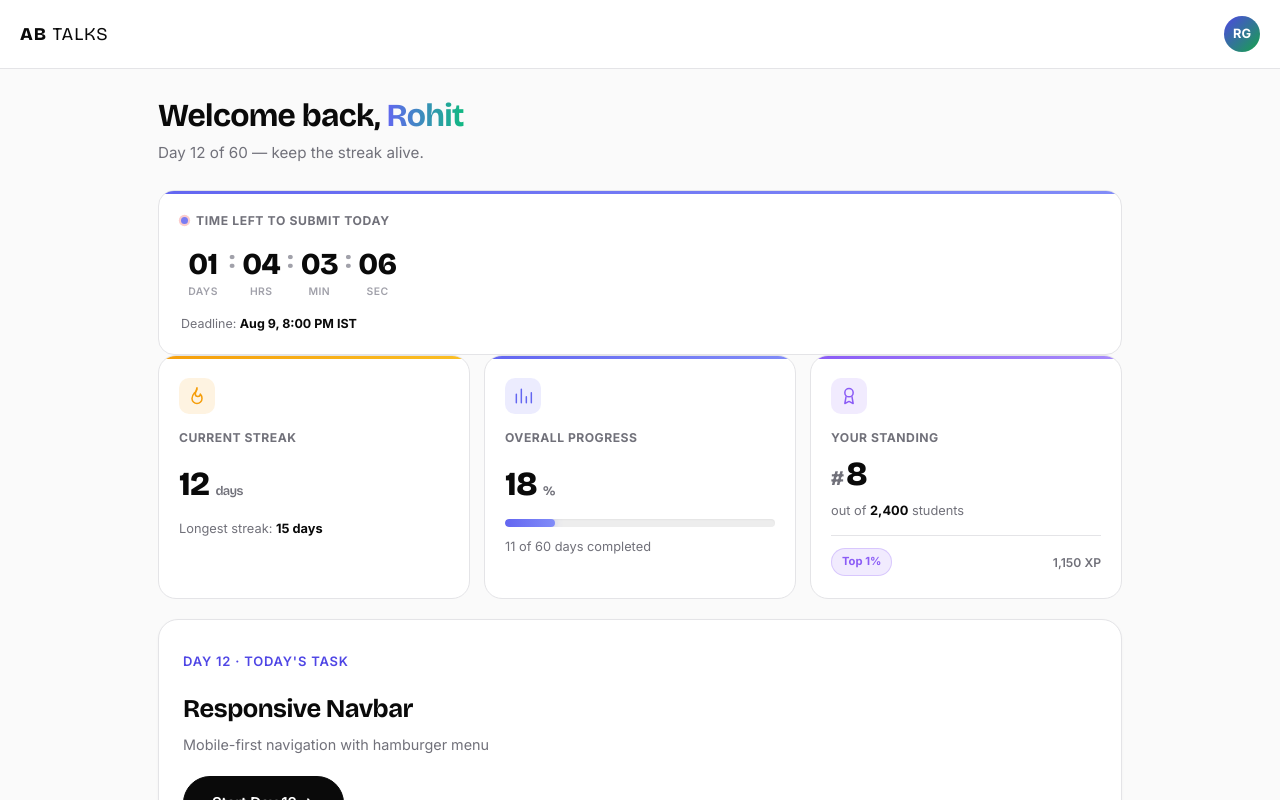
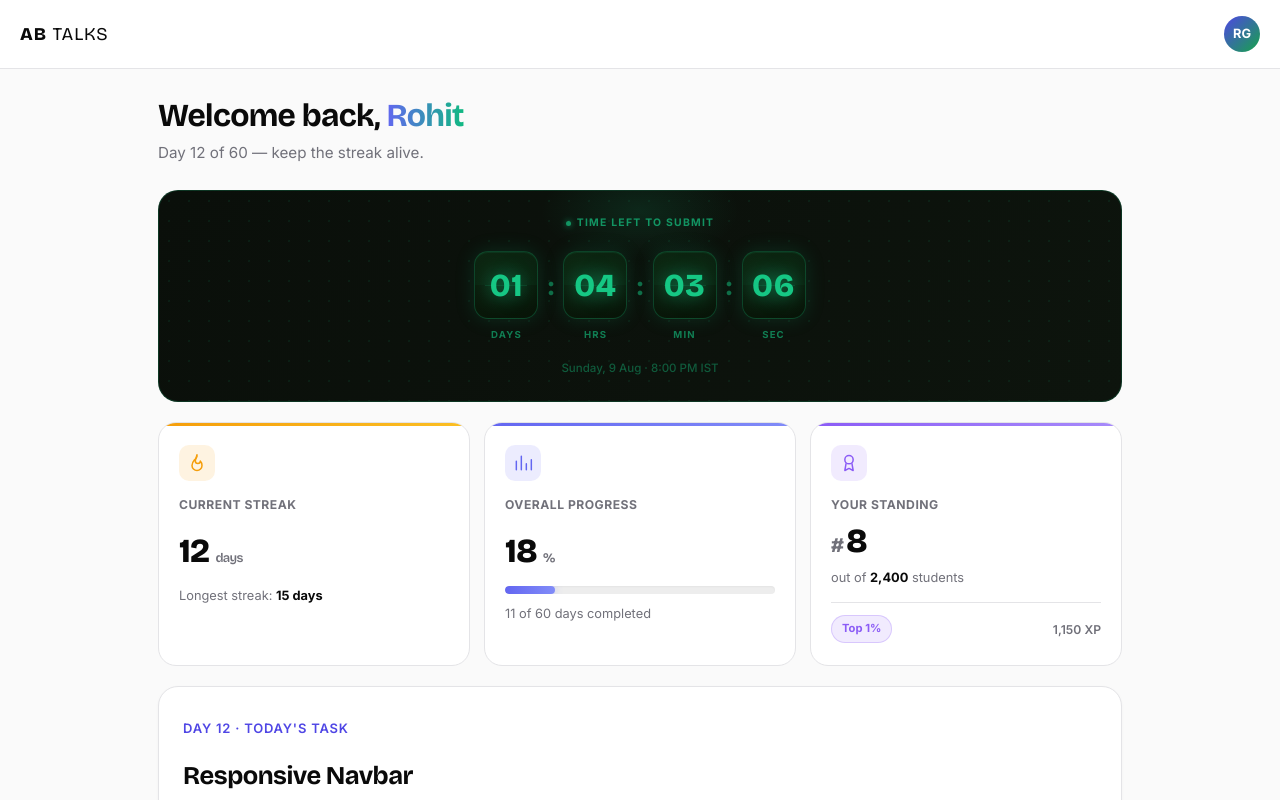
Before and after one commit to ROhitg-upta/abtalks-redesign, a React (Vite) app: page /dashboard in a window 1280 px wide. Shown: the top 800 px of the page. Built offline with nearby package versions, Linux system fonts and the light colour scheme.

Commit message:
improving countdown

```diff
--- a/src/components/CountdownTimer.jsx
+++ b/src/components/CountdownTimer.jsx
@@ -1,97 +1,189 @@
-import { useEffect, useState, Fragment } from "react";
-import { motion, AnimatePresence } from "framer-motion";
+import { useState, useEffect } from "react";
+import { motion } from "framer-motion";
 
-// Hackathon deadline — 9 Aug 2026, 8:00 PM IST (fixed offset, timezone-safe)
-const DEADLINE = new Date("2026-08-09T20:00:00+05:30").getTime();
+const DEADLINE = new Date("2026-08-09T20:00:00+05:30");
+
+function pad(n) {
+  return String(n).padStart(2, "0");
+}
 
 function getTimeLeft() {
-  const diff = DEADLINE - Date.now();
-  if (diff <= 0) return null;
+  const now = new Date();
+  const diff = DEADLINE - now;
+  if (diff <= 0) return { days: 0, hours: 0, minutes: 0, seconds: 0, expired: true };
   return {
-    diff,
     days: Math.floor(diff / (1000 * 60 * 60 * 24)),
     hours: Math.floor((diff / (1000 * 60 * 60)) % 24),
     minutes: Math.floor((diff / (1000 * 60)) % 60),
     seconds: Math.floor((diff / 1000) % 60),
+    expired: false,
   };
 }
 
-export default function CountdownTimer() {
-  const [timeLeft, setTimeLeft] = useState(getTimeLeft());
-
-  useEffect(() => {
-    const id = setInterval(() => setTimeLeft(getTimeLeft()), 1000);
-    return () => clearInterval(id);
-  }, []);
-
-  if (!timeLeft) {
+function TimeBlock({ value, label }) {
   return (
-      <div className="countdown-card countdown-expired">
-        <span className="countdown-expired-icon" aria-hidden="true">
-          <svg width="18" height="18" viewBox="0 0 24 24" fill="none" stroke="currentColor" strokeWidth="2" strokeLinecap="round" strokeLinejoin="round">
-            <circle cx="12" cy="12" r="9" />
-            <path d="M12 7v5l3 3" />
-          </svg>
-        </span>
-        <div>
-          <p className="countdown-expired-title">Challenge window closed</p>
-          <p className="countdown-expired-sub">Submissions are no longer being accepted for this round.</p>
-        </div>
+    <div style={{ display: "flex", flexDirection: "column", alignItems: "center", gap: "8px" }}>
+      <motion.div
+        key={value}
+        initial={{ y: -6, opacity: 0 }}
+        animate={{ y: 0, opacity: 1 }}
+        transition={{ duration: 0.2, ease: "easeOut" }}
+        style={{
+          width: "64px",
+          height: "68px",
+          borderRadius: "14px",
+          background: "linear-gradient(160deg, #0D1F0D 0%, #081408 100%)",
+          border: "1px solid rgba(22,199,132,0.25)",
+          display: "flex",
+          alignItems: "center",
+          justifyContent: "center",
+          fontSize: "2rem",
+          fontWeight: 800,
+          color: "#16C784",
+          fontFamily: "Bricolage Grotesque, monospace, sans-serif",
+          letterSpacing: "0.02em",
+          boxShadow: "0 0 20px rgba(22,199,132,0.15), inset 0 1px 0 rgba(22,199,132,0.1)",
+          position: "relative",
+          overflow: "hidden",
+          textShadow: "0 0 20px rgba(22,199,132,0.8)",
+        }}
+      >
+        {/* Top shine */}
+        <div style={{
+          position: "absolute",
+          top: 0, left: 0, right: 0,
+          height: "50%",
+          background: "rgba(22,199,132,0.04)",
+          borderRadius: "14px 14px 0 0",
+        }} />
+        {/* Middle divider */}
+        <div style={{
+          position: "absolute",
+          top: "50%",
+          left: "10px", right: "10px",
+          height: "1px",
+          background: "rgba(22,199,132,0.15)",
+        }} />
+        {pad(value)}
+      </motion.div>
+      <span style={{
+        fontSize: "0.6rem",
+        fontWeight: 700,
+        color: "rgba(22,199,132,0.6)",
+        textTransform: "uppercase",
+        letterSpacing: "0.12em",
+      }}>{label}</span>
     </div>
   );
 }
 
-  const { diff, days, hours, minutes, seconds } = timeLeft;
-  const hoursLeft = diff / (1000 * 60 * 60);
-  const urgency = hoursLeft <= 0.25 ? "critical" : hoursLeft <= 1 ? "warning" : "normal";
+export default function CountdownTimer() {
+  const [time, setTime] = useState(getTimeLeft());
 
-  const statusText =
-    urgency === "critical"
-      ? "Final minutes — submit now"
-      : urgency === "warning"
-      ? "Less than an hour left"
-      : "Time left to submit today";
-
-  const units = [
-    { label: "Days", value: days },
-    { label: "Hrs", value: hours },
-    { label: "Min", value: minutes },
-    { label: "Sec", value: seconds },
-  ].filter((u) => u.label !== "Days" || days > 0);
+  useEffect(() => {
+    const timer = setInterval(() => setTime(getTimeLeft()), 1000);
+    return () => clearInterval(timer);
+  }, []);
 
   return (
-    <div className={`countdown-card countdown-${urgency}`}>
-      <div className="countdown-header">
-        <span className="countdown-dot" />
-        <span className="countdown-label">{statusText}</span>
+    <motion.div
+      initial={{ opacity: 0, y: 16 }}
+      animate={{ opacity: 1, y: 0 }}
+      transition={{ duration: 0.5, ease: [0.22, 1, 0.36, 1] }}
+      style={{
+        background: "linear-gradient(135deg, #0A0F0A 0%, #0D140D 100%)",
+        border: "1px solid rgba(22,199,132,0.2)",
+        borderRadius: "20px",
+        padding: "24px 20px",
+        marginBottom: "20px",
+        position: "relative",
+        overflow: "hidden",
+      }}
+    >
+      {/* Glow orb */}
+      <div style={{
+        position: "absolute",
+        top: "-30px", left: "50%",
+        transform: "translateX(-50%)",
+        width: "200px", height: "100px",
+        background: "radial-gradient(ellipse, rgba(22,199,132,0.12) 0%, transparent 70%)",
+        pointerEvents: "none",
+      }} />
+
+      {/* Dot grid */}
+      <div style={{
+        position: "absolute", inset: 0,
+        backgroundImage: "radial-gradient(circle, rgba(22,199,132,0.08) 1px, transparent 1px)",
+        backgroundSize: "20px 20px",
+        pointerEvents: "none",
+      }} />
+
+      <div style={{ position: "relative", zIndex: 1 }}>
+        {/* Header */}
+        <div style={{
+          textAlign: "center",
+          marginBottom: "20px",
+        }}>
+          <p style={{
+            fontSize: "0.65rem",
+            fontWeight: 700,
+            color: "rgba(22,199,132,0.7)",
+            textTransform: "uppercase",
+            letterSpacing: "0.12em",
+            marginBottom: "4px",
+            display: "flex",
+            alignItems: "center",
+            justifyContent: "center",
+            gap: "6px",
+          }}>
+            <motion.span
+              animate={{ opacity: [1, 0.3, 1] }}
+              transition={{ duration: 1.5, repeat: Infinity }}
+              style={{
+                width: "5px", height: "5px",
+                borderRadius: "50%",
+                background: "#16C784",
+                display: "inline-block",
+                boxShadow: "0 0 6px #16C784",
+              }}
+            />
+            Time Left to Submit
+          </p>
         </div>
 
-      <div className="countdown-units">
-        {units.map((u, i) => (
-          <Fragment key={u.label}>
-            <div className="countdown-unit">
-              <AnimatePresence mode="popLayout">
-                <motion.span
-                  key={u.value}
-                  className="countdown-value"
-                  initial={{ y: -8, opacity: 0 }}
-                  animate={{ y: 0, opacity: 1 }}
-                  exit={{ y: 8, opacity: 0 }}
-                  transition={{ duration: 0.2 }}
-                >
-                  {String(u.value).padStart(2, "0")}
-                </motion.span>
-              </AnimatePresence>
-              <span className="countdown-unit-label">{u.label}</span>
+        {/* Timer */}
+        {time.expired ? (
+          <div style={{ textAlign: "center", padding: "20px", fontSize: "1rem", fontWeight: 700, color: "#EF4444" }}>
+            ⏰ Submission deadline has passed
           </div>
-            {i < units.length - 1 && <span className="countdown-colon">:</span>}
-          </Fragment>
-        ))}
+        ) : (
+          <div style={{
+            display: "flex",
+            alignItems: "center",
+            justifyContent: "center",
+            gap: "8px",
+          }}>
+            <TimeBlock value={time.days} label="Days" />
+            <span style={{ fontSize: "1.6rem", fontWeight: 800, color: "rgba(22,199,132,0.5)", marginBottom: "22px", lineHeight: 1 }}>:</span>
+            <TimeBlock value={time.hours} label="Hrs" />
+            <span style={{ fontSize: "1.6rem", fontWeight: 800, color: "rgba(22,199,132,0.5)", marginBottom: "22px", lineHeight: 1 }}>:</span>
+            <TimeBlock value={time.minutes} label="Min" />
+            <span style={{ fontSize: "1.6rem", fontWeight: 800, color: "rgba(22,199,132,0.5)", marginBottom: "22px", lineHeight: 1 }}>:</span>
+            <TimeBlock value={time.seconds} label="Sec" />
           </div>
+        )}
 
-      <p className="countdown-deadline-text">
-        Deadline: <strong>Aug 9, 8:00 PM IST</strong>
+        {/* Bottom date */}
+        <p style={{
+          textAlign: "center",
+          fontSize: "0.72rem",
+          color: "rgba(22,199,132,0.4)",
+          marginTop: "16px",
+          fontWeight: 500,
+        }}>
+          Sunday, 9 Aug · 8:00 PM IST
         </p>
       </div>
+    </motion.div>
   );
 }
--- a/src/pages/Dashboard.jsx
+++ b/src/pages/Dashboard.jsx
@@ -203,7 +203,7 @@ export default function Dashboard() {
 
         <StreakHeatmap />
         <AchievementsSection />
-        <CountdownTimer />
+
       </main>
     </div>
   );
```
Lines whose indentation alone changed are shown as unchanged.
